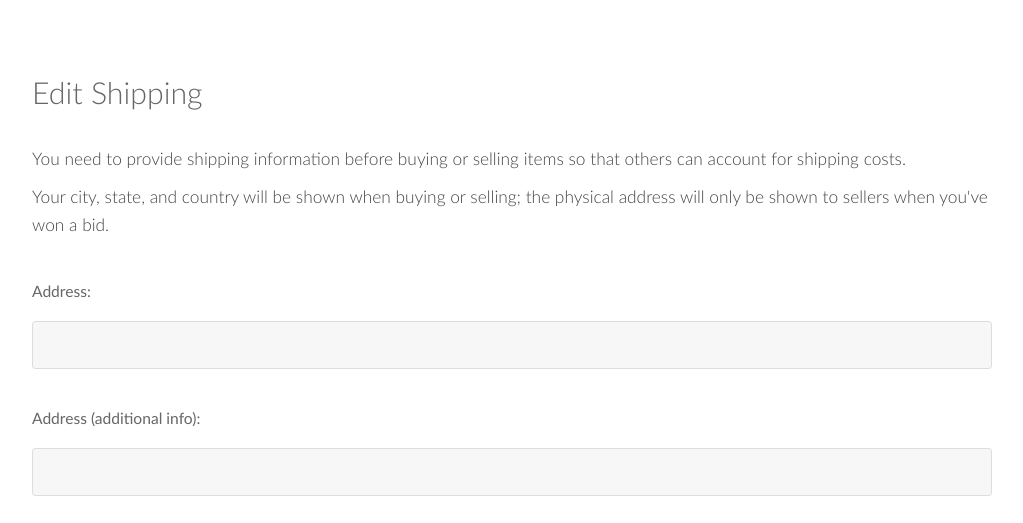
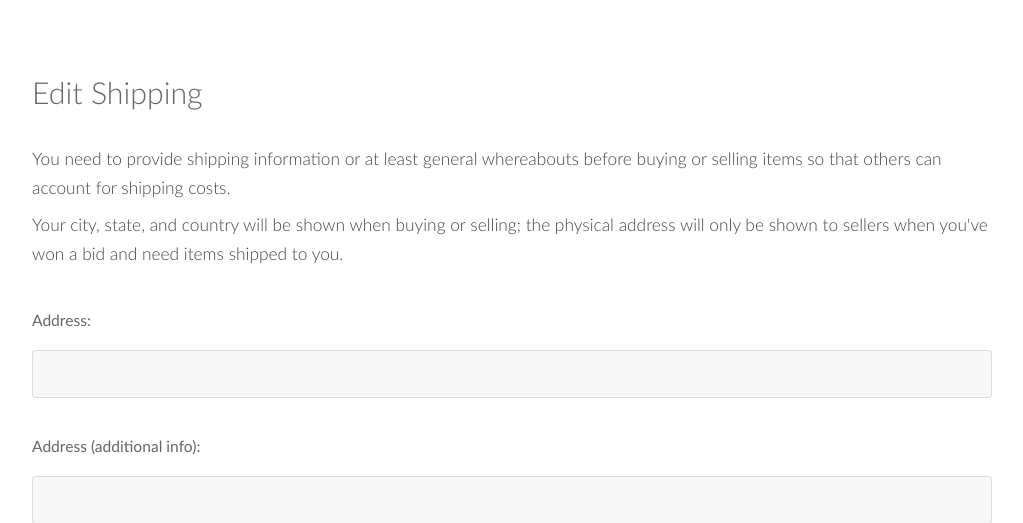
Before and after one commit to lalanza808/xmrauctions, a Django app: page /shipping/edit/ in a window 1280 px wide. Shown: the part 82-605 px from the top of the page, without its empty margins (128-1151 px from the left). Run offline with Django 3.2, Linux system fonts and the light colour scheme; the visitor is signed in with stand-in values (Sample User, id 1); parts of the project's set-up code (start-up, migrations or seed data) failed here and were passed over; some libraries are stand-ins or nearby versions.

Commit message:
adjust text on shipment edit page

```diff
--- a/web/templates/core/edit_shipping.html
+++ b/web/templates/core/edit_shipping.html
@@ -8,8 +8,8 @@
       <h2>Edit Shipping</h2>
     </header>
     <section>
-      <p class="sale-info">You need to provide shipping information before buying or selling items so that others can account for shipping costs.</p>
-      <p class="sale-info">Your city, state, and country will be shown when buying or selling; the physical address will only be shown to sellers when you've won a bid.</p>
+      <p class="sale-info">You need to provide shipping information or at least general whereabouts before buying or selling items so that others can account for shipping costs.</p>
+      <p class="sale-info">Your city, state, and country will be shown when buying or selling; the physical address will only be shown to sellers when you've won a bid and need items shipped to you.</p>
       <br>
       <form method="post">
         {% csrf_token %}
```
